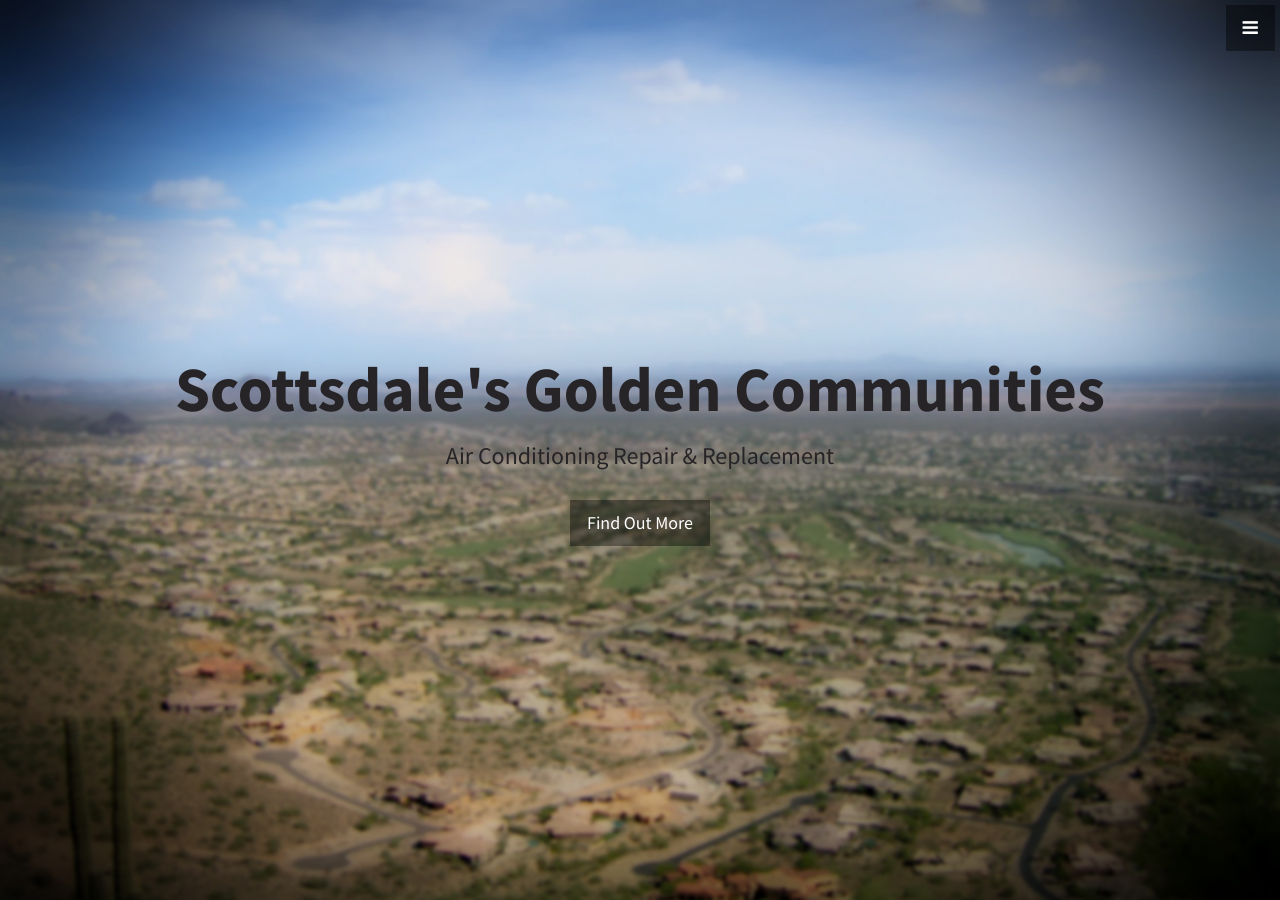
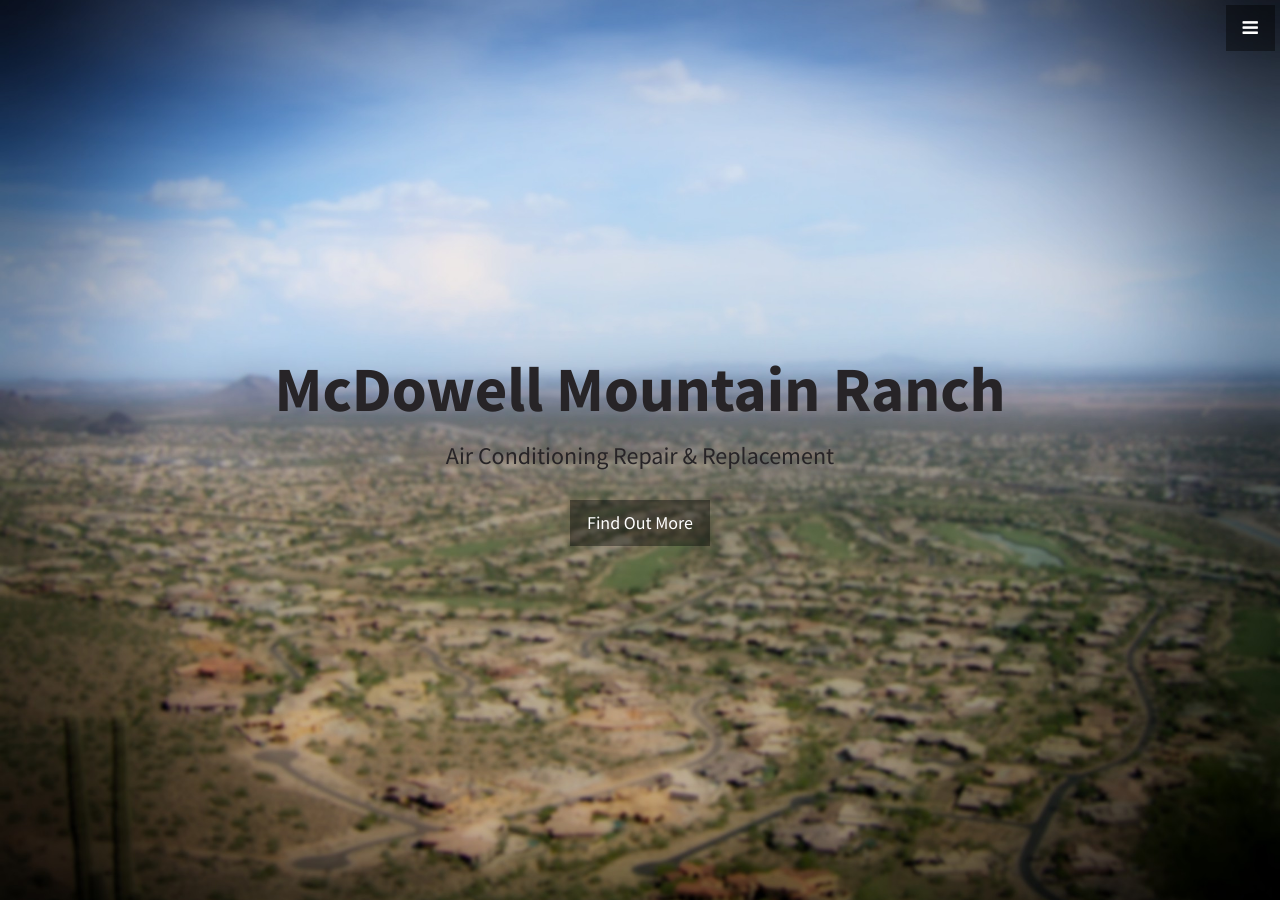
Before and after one commit to smartrobot/golden, a Jekyll site: the page built from index.html, in a window 1280 px wide and 900 px high. Built offline with Jekyll 4.4.1, drawn with Linux system fonts in a browser that asks for light colours; some web fonts are replaced; the list of posts is cut into pages by our own code.

Commit message:
Update header.html

```diff
--- a/_includes/header.html
+++ b/_includes/header.html
@@ -1,6 +1,6 @@
 <header id="top" class="header">
     <div class="text-vertical-center">
-        <h1 style="'Bungee Inline', cursive; color: #272427;">Scottsdale's Golden Communities</h1>
+        <h1 style="'Bungee Inline', cursive; color: #272427;">McDowell Mountain Ranch</h1>
         <h3 style="'Bungee Inline', cursive; color: #272427;">Air Conditioning Repair &amp; Replacement</h3>
         <br>
         <a href="#about" class="btn btn-dark btn-lg">Find Out More</a>
```
